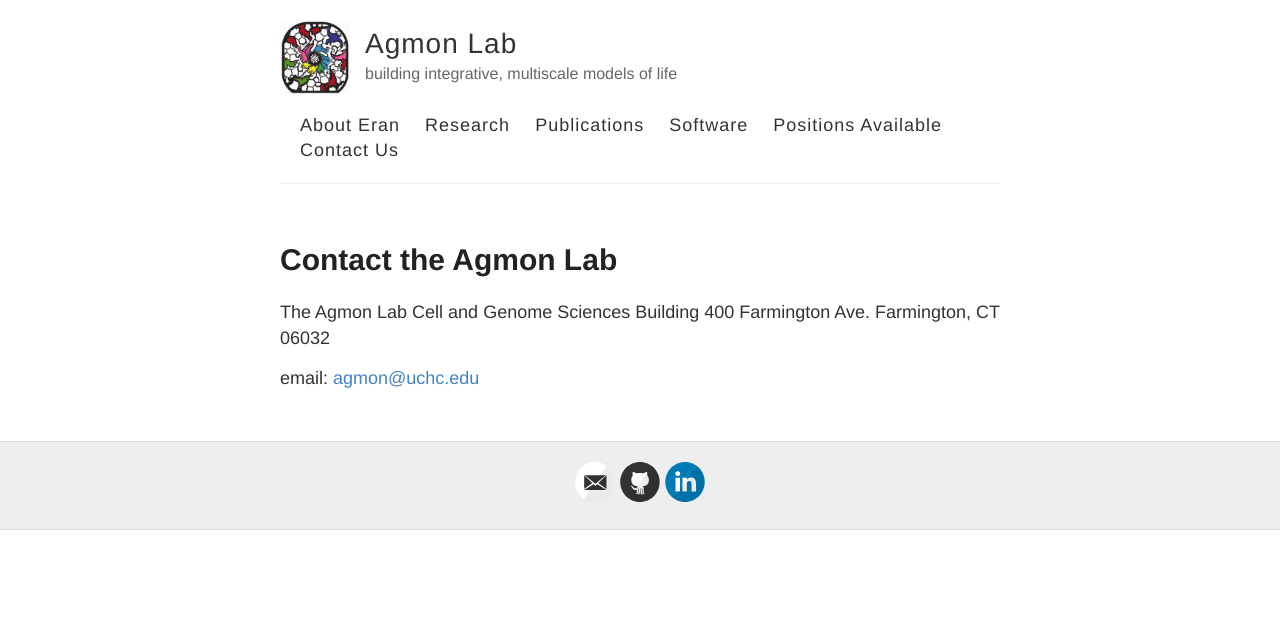
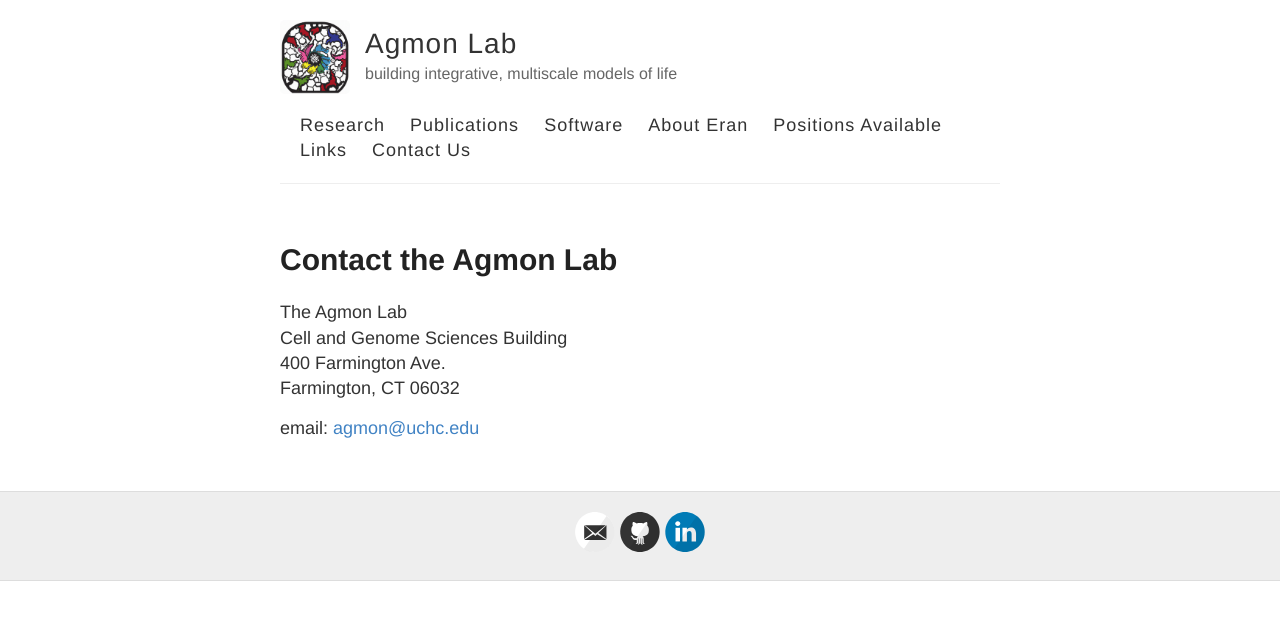
Before and after one commit to eagmon/eagmon.github.io, a Jekyll site: the page built from contact.md, in a window 1280 px wide. Shown: the top 620 px of the page. Built offline with Jekyll 4.4.1, drawn with Linux system fonts in a browser that asks for light colours.

Commit message:
links page

```diff
--- a/_layouts/default.html
+++ b/_layouts/default.html
@@ -28,11 +28,12 @@
           </div>
 
           <nav>
+            <a href="{{ site.baseurl }}/research">Research</a>
+            <a href="{{ site.baseurl }}/publications">Publications</a>
+            <a href="{{ site.baseurl }}/software">Software</a>
             <a href="{{ site.baseurl }}/eran">About Eran</a>
-            <a href="{{ site.baseurl }}/research">Research</a>
-              <a href="{{ site.baseurl }}/publications">Publications</a>
-            <a href="{{ site.baseurl }}/software">Software</a>
             <a href="{{ site.baseurl }}/positions">Positions Available</a>
+            <a href="{{ site.baseurl }}/links">Links</a>
             <a href="{{ site.baseurl }}/contact">Contact Us</a>
           </nav>
         </header>
--- a/contact.md
+++ b/contact.md
@@ -4,10 +4,9 @@ title: Contact the Agmon Lab
 permalink: /contact/
 ---
 
-
-The Agmon Lab
-Cell and Genome Sciences Building
-400 Farmington Ave.
+The Agmon Lab \
+Cell and Genome Sciences Building \
+400 Farmington Ave. \
 Farmington, CT 06032
 
 email: [agmon@uchc.edu](mailto:agmon@uchc.edu)
```
Also changed, not shown: links.md (added, +18 -0 lines).
